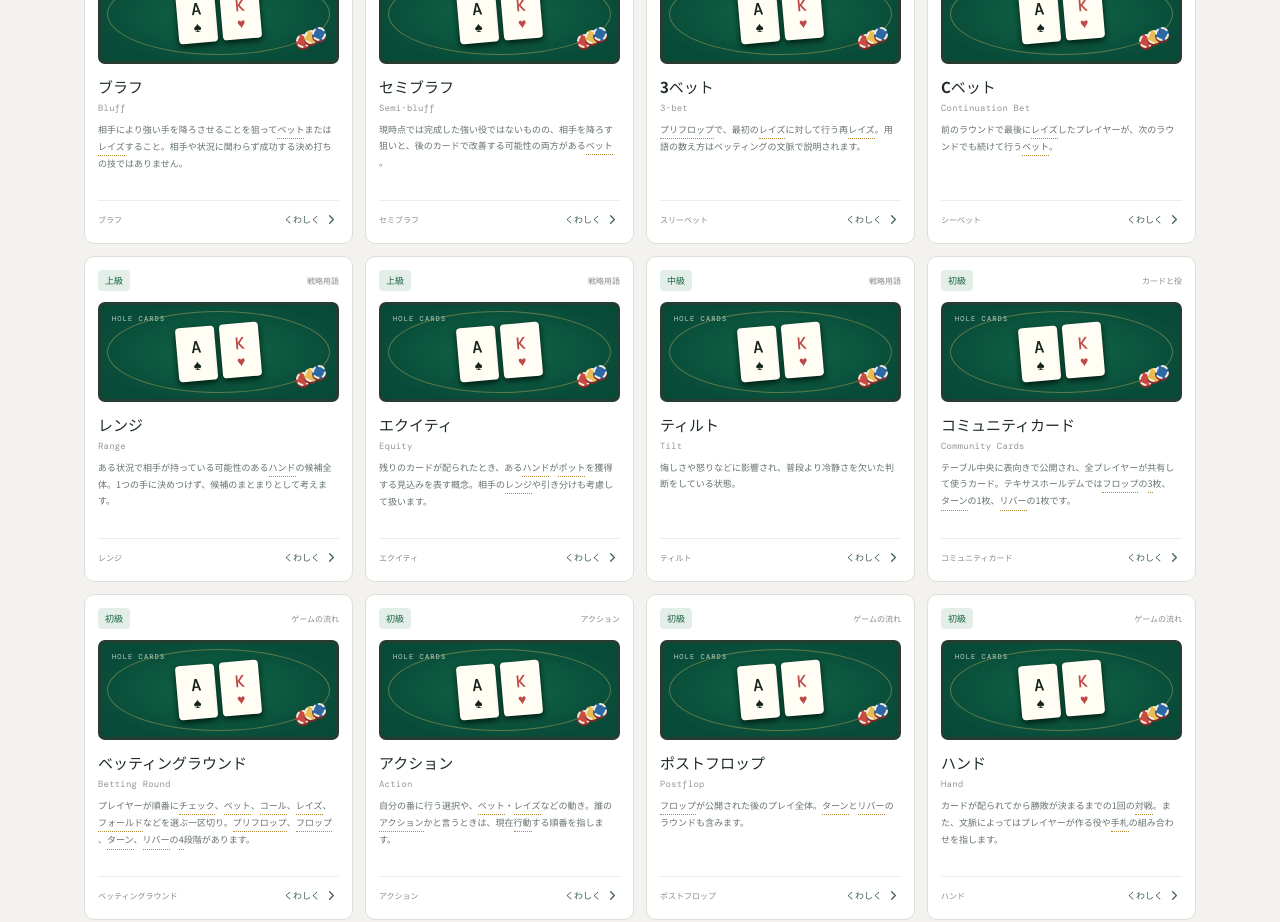
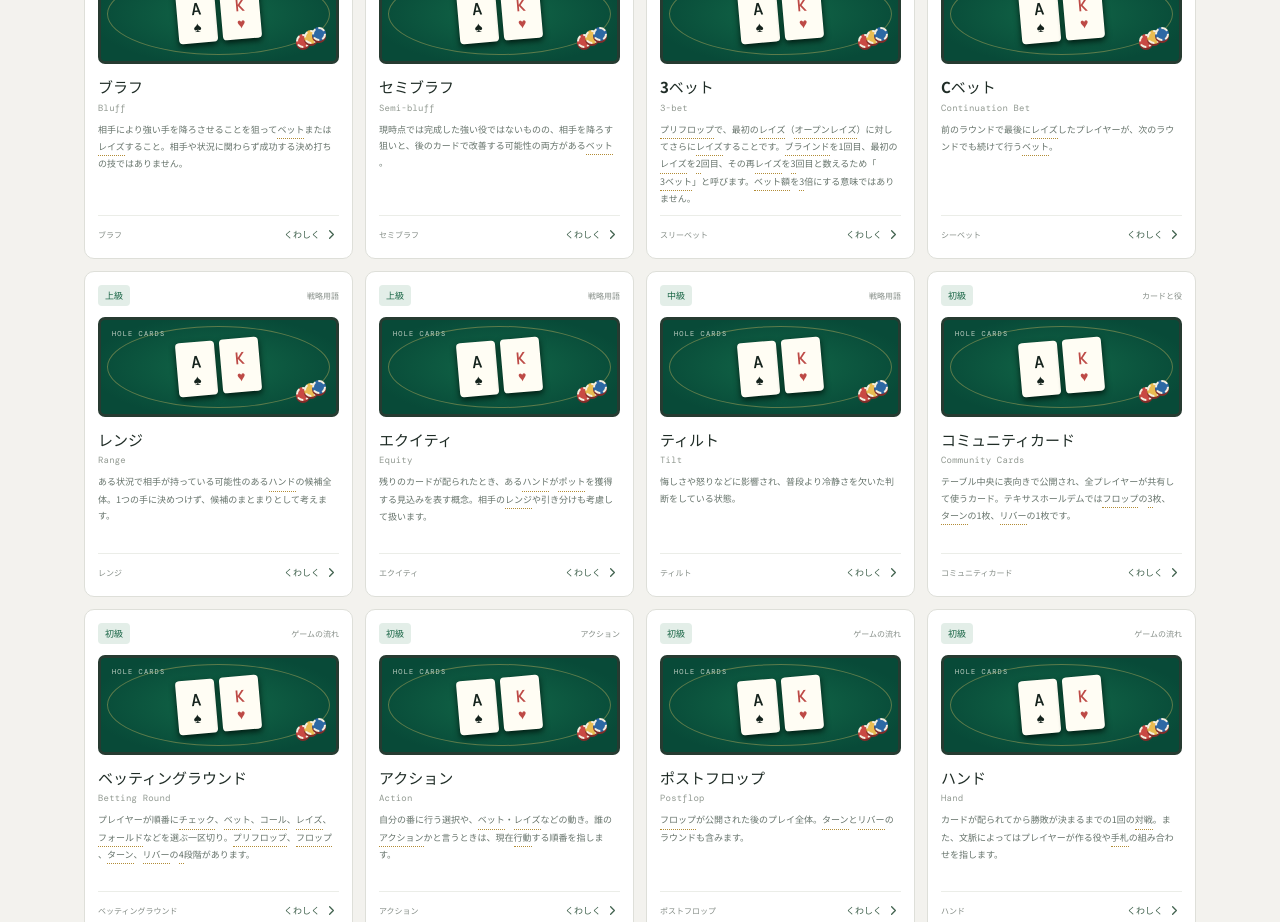
Before and after one commit to sutonomega/texas-holdem-glossary, a React (Vite) app: page / in a window 1280 px wide. Shown: the part 4020-4942 px from the top of the page. Built offline with nearby package versions, Linux system fonts and the light colour scheme.

Commit message:
Clarify three-bet terminology

```diff
--- a/src/data/entries.ts
+++ b/src/data/entries.ts
@@ -39,7 +39,7 @@ export const entries: Entry[] = [
   {id:'pot-odds',name:'ポットオッズ',reading:'ポットオッズ',english:'Pot Odds',aliases:['pot odds','ポットのオッズ'],category:'ポットとベット',level:'中級',explanation:'コールに必要な額と、コール後に争うポットの大きさを比べる考え方。必要な勝率を考えるときの目安になります。',example:'「必要な勝率とポットオッズを比べる」',related:['エクイティ','コール','アウト'],source:'PokerStars Help'},
   {id:'bluff',name:'ブラフ',reading:'ブラフ',english:'Bluff',aliases:['bluff','はったり'],category:'戦略用語',level:'上級',explanation:'相手により強い手を降ろさせることを狙ってベットまたはレイズすること。相手や状況に関わらず成功する決め打ちの技ではありません。',example:'「リバーでブラフを仕掛けた」',related:['セミブラフ','レンジ','フォールド'],source:'PokerStars Learn'},
   {id:'semi-bluff',name:'セミブラフ',reading:'セミブラフ',english:'Semi-bluff',aliases:['semi bluff','セミブラフベット'],category:'戦略用語',level:'上級',explanation:'現時点では完成した強い役ではないものの、相手を降ろす狙いと、後のカードで改善する可能性の両方があるベット。',example:'「フラッシュドローでセミブラフした」',related:['ブラフ','ドロー','アウト'],source:'PokerStars Learn'},
-  {id:'three-bet',name:'3ベット',reading:'スリーベット',english:'3-bet',aliases:['3bet','three-bet','スリーベット'],category:'戦略用語',level:'上級',explanation:'プリフロップで、最初のレイズに対して行う再レイズ。用語の数え方はベッティングの文脈で説明されます。',example:'「オープンレイズに3ベットで返した」',related:['レイズ','プリフロップ','ポジション'],source:'PokerStars Learn'},
+  {id:'three-bet',name:'3ベット',reading:'スリーベット',english:'3-bet',aliases:['3bet','three-bet','スリーベット'],category:'戦略用語',level:'上級',explanation:'プリフロップで、最初のレイズ（オープンレイズ）に対してさらにレイズすることです。ブラインドを1回目、最初のレイズを2回目、その再レイズを3回目と数えるため「3ベット」と呼びます。ベット額を3倍にする意味ではありません。',example:'「相手のオープンレイズに、さらにレイズして3ベットした」',related:['レイズ','オープンレイズ','プリフロップ','ポジション'],source:'PokerStars Learn: 3-Betting'},
   {id:'c-bet',name:'Cベット',reading:'シーベット',english:'Continuation Bet',aliases:['c-bet','continuation bet','コンティニュエーションベット'],category:'戦略用語',level:'上級',explanation:'前のラウンドで最後にレイズしたプレイヤーが、次のラウンドでも続けて行うベット。',example:'「プリフロップのレイザーがフロップでCベット」',related:['フロップ','レイズ','ブラフ'],source:'PokerStars Learn'},
   {id:'range',name:'レンジ',reading:'レンジ',english:'Range',aliases:['range','ハンドレンジ'],category:'戦略用語',level:'上級',explanation:'ある状況で相手が持っている可能性のあるハンドの候補全体。1つの手に決めつけず、候補のまとまりとして考えます。',example:'「相手のアクションからレンジを考える」',related:['ポジション','エクイティ','ブラフ'],source:'PokerStars Learn'},
   {id:'equity',name:'エクイティ',reading:'エクイティ',english:'Equity',aliases:['equity','勝率'],category:'戦略用語',level:'上級',explanation:'残りのカードが配られたとき、あるハンドがポットを獲得する見込みを表す概念。相手のレンジや引き分けも考慮して扱います。',example:'「相手のレンジに対するエクイティを比べる」',related:['ポットオッズ','ドロー','アウト'],source:'PokerStars Learn'},
```
